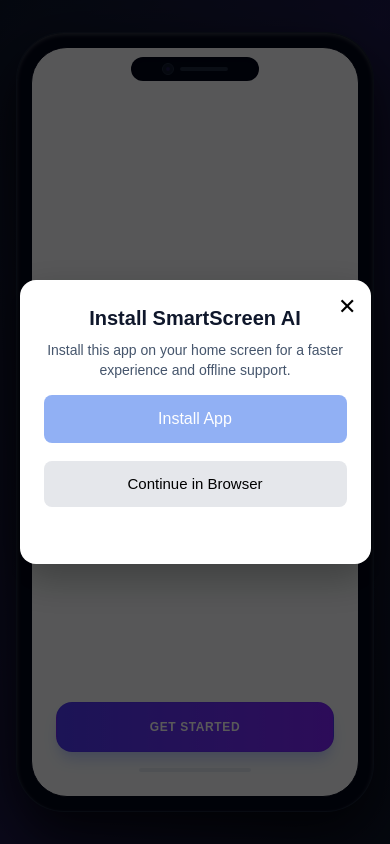
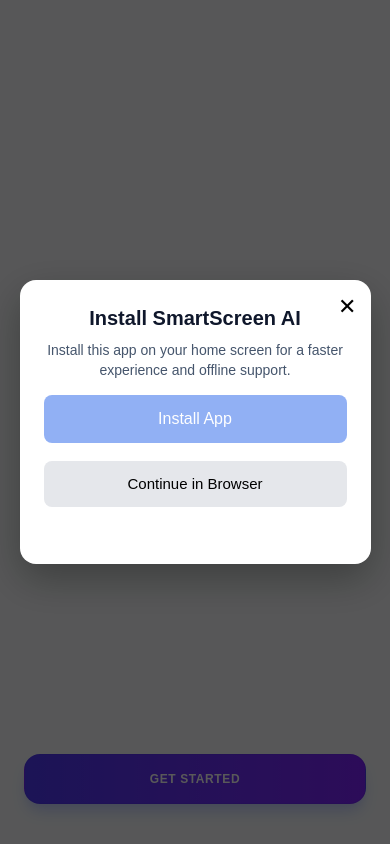
Before and after one commit to mithrarg/mithra, a Flask app: page / in a window 390 px wide. Run offline with Flask 3, Linux system fonts and the light colour scheme.

Commit message:
Update welcome.html for responsive design enhancements

```diff
--- a/templates/welcome.html
+++ b/templates/welcome.html
@@ -117,7 +117,7 @@
         }
     </style>
 </head>
-<body class="bg-gradient-to-br from-slate-900 via-indigo-950 to-slate-900 min-h-screen flex items-center justify-center p-4 perspective-container overflow-hidden">
+<body class="bg-slate-50 md:bg-gradient-to-br md:from-slate-900 md:via-indigo-950 md:to-slate-900 min-h-screen flex items-center justify-center p-0 md:p-4 perspective-container overflow-x-hidden">
 
     <!-- ==========================================
        PWA Install Overlay Modal
@@ -140,12 +140,12 @@
     </div>
 
     <!-- ==========================================
-       Outer Device Hardware Frame
+       Outer Device Hardware Frame (Hidden on Mobile, Visible on Desktop)
        ========================================== -->
-    <div id="device-frame" class="three-d-card relative mx-auto w-[380px] h-[780px] bg-slate-950 rounded-[48px] p-3.5 shadow-[0_25px_60px_rgba(0,0,0,0.8),_inset_0_2px_4px_rgba(255,255,255,0.2)] border border-slate-800/80 hover:shadow-[0_35px_70px_rgba(99,102,241,0.25)]">
+    <div id="device-frame" class="three-d-card relative mx-auto w-full min-h-screen md:min-h-0 md:w-[380px] md:h-[780px] bg-slate-50 md:bg-slate-950 md:rounded-[48px] p-0 md:p-3.5 md:shadow-[0_25px_60px_rgba(0,0,0,0.8),_inset_0_2px_4px_rgba(255,255,255,0.2)] md:border md:border-slate-800/80 md:hover:shadow-[0_35px_70px_rgba(99,102,241,0.25)] flex flex-col">
 
-        <!-- Top Speaker Notch and Camera Island Component -->
-        <div class="absolute top-6 left-1/2 transform -translate-x-1/2 w-32 h-6 bg-slate-950 rounded-full z-30 flex items-center justify-center gap-1.5 shadow-inner">
+        <!-- Top Speaker Notch and Camera Island Component (Desktop Only) -->
+        <div class="hidden md:flex absolute top-6 left-1/2 transform -translate-x-1/2 w-32 h-6 bg-slate-950 rounded-full z-30 items-center justify-center gap-1.5 shadow-inner">
             <div class="w-3 h-3 rounded-full bg-slate-900 border border-slate-800 flex items-center justify-center">
                 <div class="w-1 h-1 rounded-full bg-indigo-950"></div>
             </div>
@@ -153,7 +153,7 @@
         </div>
 
         <!-- Inner Mobile Screen Viewport -->
-        <div class="mobile-viewport relative w-full h-full bg-slate-50 rounded-[36px] overflow-y-auto overflow-x-hidden flex flex-col justify-between pt-24 pb-6 px-6 border border-slate-950" style="transform-style: preserve-3d;">
+        <div class="mobile-viewport relative w-full h-full bg-slate-50 rounded-none md:rounded-[36px] overflow-y-auto overflow-x-hidden flex flex-col justify-between pt-12 md:pt-24 pb-6 px-6 border-0 md:border md:border-slate-950 flex-1" style="transform-style: preserve-3d;">
 
             <!-- Graphic/Branding Area -->
             <div class="flex flex-col items-center text-center my-auto space-y-8" style="transform-style: preserve-3d;">
@@ -181,8 +181,8 @@
                     Get Started
                 </a>
 
-                <!-- Bottom UI Soft Home Indicator Bar -->
-                <div class="w-28 h-1 bg-slate-200 rounded-full mx-auto mt-4 shrink-0"></div>
+                <!-- Bottom UI Soft Home Indicator Bar (Desktop Mockup Only) -->
+                <div class="hidden md:block w-28 h-1 bg-slate-200 rounded-full mx-auto mt-4 shrink-0"></div>
             </div>
 
         </div>
@@ -286,12 +286,15 @@
         })();
     </script>
 
-    <!-- Script 3: 3D Device Framing Hover Effect -->
+    <!-- Script 3: 3D Device Framing Hover Effect (Desktop Only) -->
     <script>
         (() => {
             const frame = document.getElementById('device-frame');
 
             document.body.addEventListener('mousemove', (e) => {
+                // Skip 3D tilt effect on mobile viewports
+                if (window.innerWidth < 768) return;
+
                 const windowWidth = window.innerWidth;
                 const windowHeight = window.innerHeight;
 
@@ -305,6 +308,7 @@
             });
 
             document.body.addEventListener('mouseleave', () => {
+                if (window.innerWidth < 768) return;
                 frame.style.transform = 'rotateX(0deg) rotateY(0deg)';
             });
         })();
```
